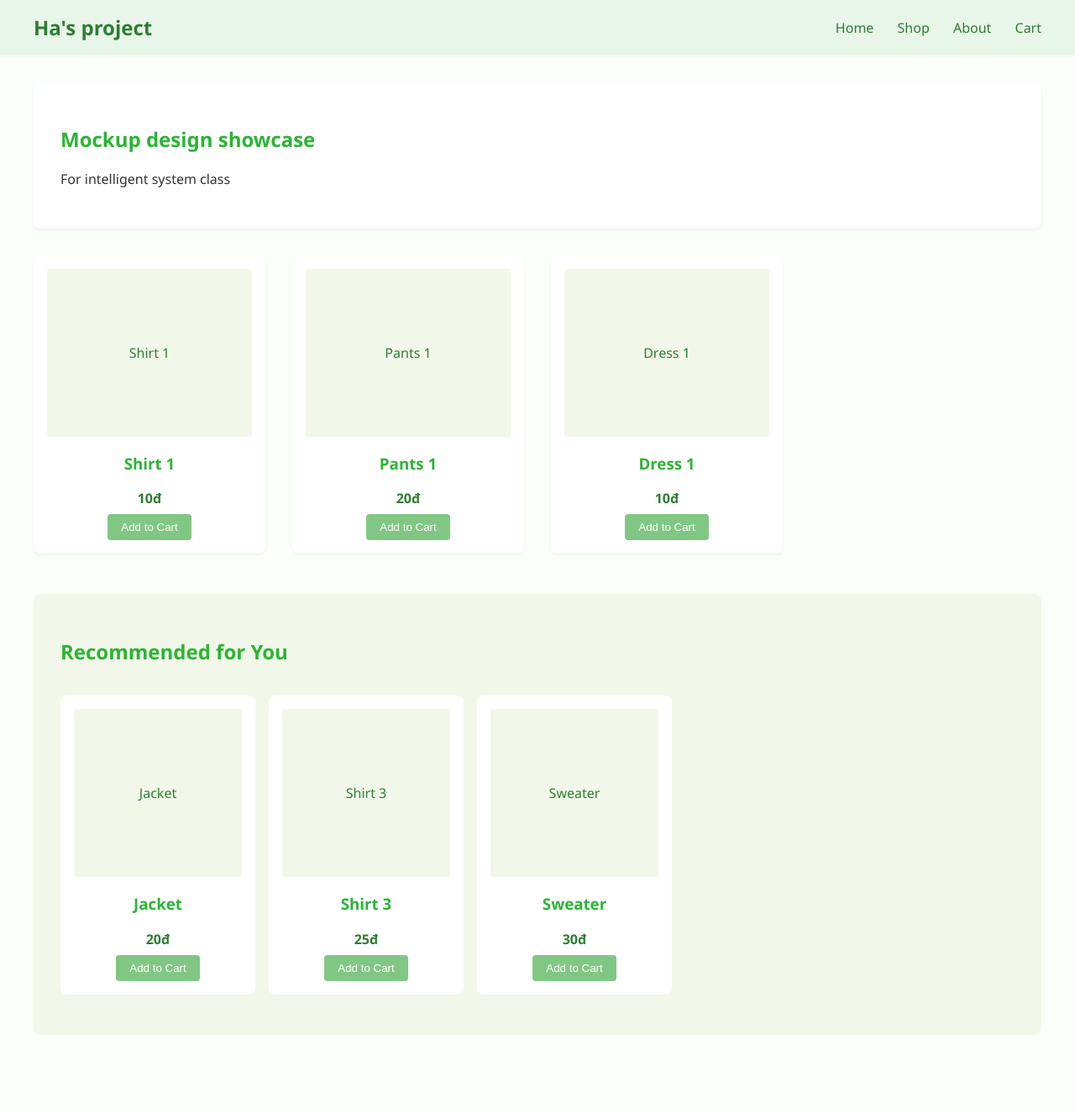
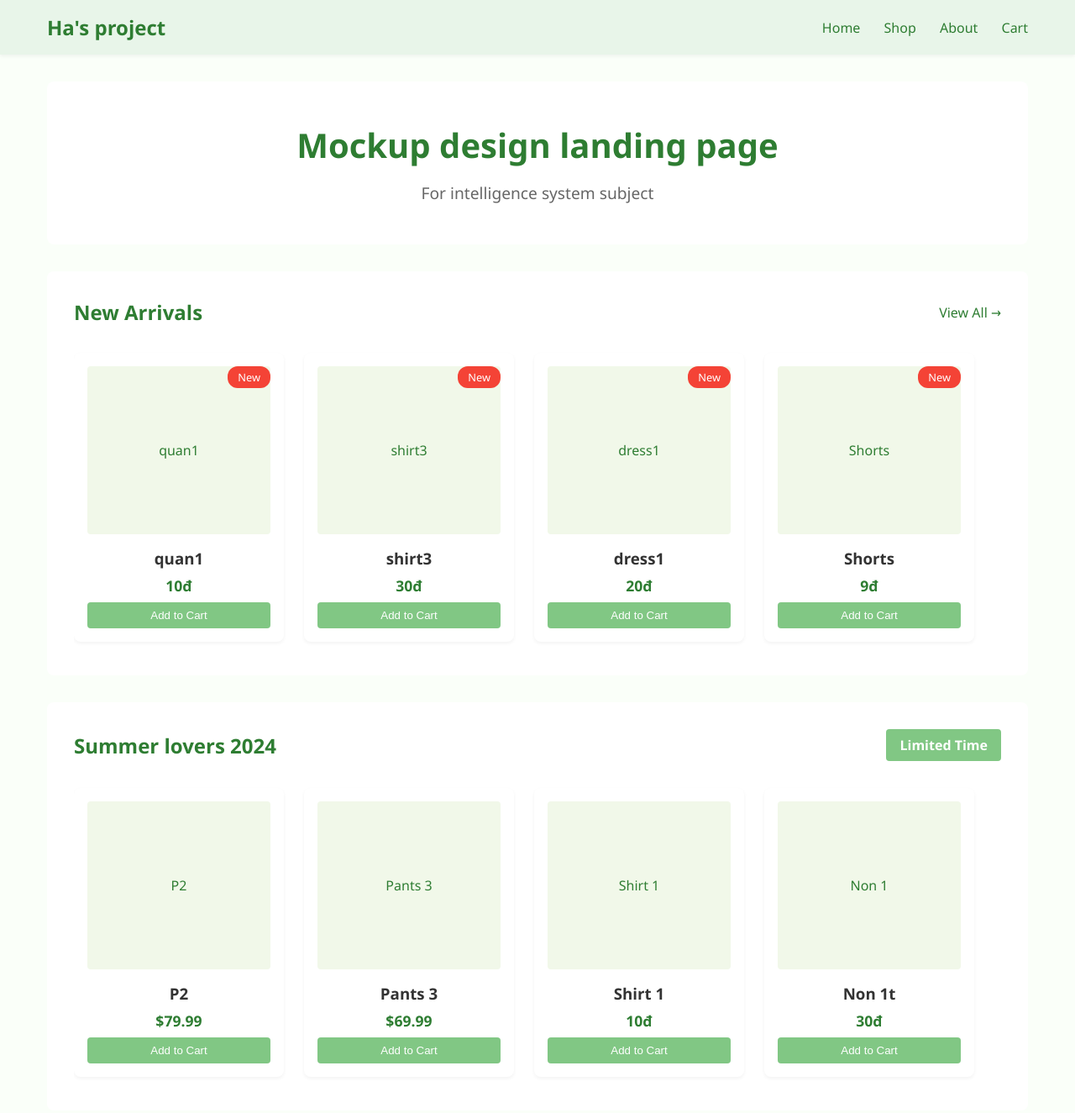
Before and after one commit to lehuuha562/Ha-project-for-intel-system-subject, a plain HTML site: page index.html in a window 1280 px wide. Shown: the top 1325 px of the page at 84% size. Before the commit the page ends 1264 px from the top, so only its background shows below. Drawn offline with Linux system fonts and the light colour scheme.

Commit message:
Update index.html

```diff
--- a/index.html
+++ b/index.html
@@ -3,7 +3,7 @@
 <head>
     <meta charset="UTF-8">
     <meta name="viewport" content="width=device-width, initial-scale=1.0">
-    <title>Ha's Project</title>
+    <title>EcoStyle - Sustainable Fashion</title>
     <style>
         :root {
             --primary-color: #E8F5E9;
@@ -13,9 +13,13 @@
             --light-bg: #FAFFF9;
         }
 
-        body {
+        * {
             margin: 0;
             padding: 0;
+            box-sizing: border-box;
+        }
+
+        body {
             font-family: 'Segoe UI', Tahoma, Geneva, Verdana, sans-serif;
             background-color: var(--light-bg);
             color: #333;
@@ -25,6 +29,9 @@
             background-color: var(--primary-color);
             padding: 1rem;
             box-shadow: 0 2px 4px rgba(0,0,0,0.05);
+            position: sticky;
+            top: 0;
+            z-index: 1000;
         }
 
         nav {
@@ -33,6 +40,7 @@
             align-items: center;
             max-width: 1200px;
             margin: 0 auto;
+            padding: 0 1rem;
         }
 
         .logo {
@@ -45,26 +53,78 @@
             margin-left: 1.5rem;
             color: var(--text-color);
             text-decoration: none;
+            font-weight: 500;
+        }
+
+        .nav-links a:hover {
+            color: var(--accent-color);
         }
 
         main {
             max-width: 1200px;
-            margin: 2rem auto;
-            padding: 0 1rem;
+            margin: 0 auto;
+            padding: 2rem 1rem;
+        }
+
+        section {
+            margin-bottom: 3rem;
         }
 
         .featured {
             background-color: white;
+            padding: 3rem 2rem;
+            border-radius: 8px;
+            margin-bottom: 2rem;
+            text-align: center;
+            background-image: linear-gradient(to right, rgba(255,255,255,0.9), rgba(255,255,255,0.7));
+            position: relative;
+        }
+
+        .featured h1 {
+            font-size: 2.5rem;
+            margin-bottom: 1rem;
+            color: var(--text-color);
+        }
+
+        .featured p {
+            font-size: 1.2rem;
+            color: #666;
+        }
+
+        .new-arrivals, .seasonal-section {
+            background-color: white;
             padding: 2rem;
             border-radius: 8px;
             margin-bottom: 2rem;
-            box-shadow: 0 2px 4px rgba(0,0,0,0.05);
         }
 
-        .product-grid {
-            display: grid;
-            grid-template-columns: repeat(auto-fill, minmax(250px, 1fr));
-            gap: 2rem;
+        .section-header {
+            display: flex;
+            justify-content: space-between;
+            align-items: center;
+            margin-bottom: 1.5rem;
+        }
+
+        .section-header h2 {
+            color: var(--text-color);
+        }
+
+        .view-all {
+            color: var(--text-color);
+            text-decoration: none;
+            font-weight: 500;
+        }
+
+        .scrollable-products {
+            display: flex;
+            gap: 1.5rem;
+            overflow-x: auto;
+            padding: 0.5rem 0;
+            scrollbar-width: none;
+        }
+
+        .scrollable-products::-webkit-scrollbar {
+            display: none;
         }
 
         .product-card {
@@ -74,6 +134,8 @@
             text-align: center;
             box-shadow: 0 2px 4px rgba(0,0,0,0.05);
             transition: transform 0.2s;
+            min-width: 250px;
+            position: relative;
         }
 
         .product-card:hover {
@@ -92,27 +154,60 @@
             color: var(--text-color);
         }
 
+        .new-badge {
+            background-color: #F44336;
+            color: white;
+            padding: 0.25rem 0.75rem;
+            border-radius: 12px;
+            font-size: 0.8rem;
+            position: absolute;
+            top: 1rem;
+            right: 1rem;
+        }
+
+        .price {
+            color: var(--text-color);
+            font-weight: bold;
+            margin: 0.5rem 0;
+            font-size: 1.1rem;
+        }
+
+        button {
+            background-color: var(--accent-color);
+            color: white;
+            border: none;
+            padding: 0.5rem 1rem;
+            border-radius: 4px;
+            cursor: pointer;
+            transition: background-color 0.2s;
+            font-weight: 500;
+            width: 100%;
+        }
+
+        button:hover {
+            background-color: #66BB6A;
+        }
+
         .recommendations {
-            margin-top: 3rem;
+            margin: 3rem auto;
             padding: 2rem;
             background-color: var(--secondary-color);
             border-radius: 8px;
+            max-width: 900px;
+        }
+
+        .recommendations h2 {
+            color: var(--text-color);
+            margin-bottom: 1.5rem;
         }
 
         .recommendation-items {
-            display: flex;
+            display: grid;
+            grid-template-columns: repeat(3, 1fr);
             gap: 1rem;
-            overflow-x: auto;
-            padding: 1rem 0;
-            scrollbar-width: none;
-        }
-
-        .recommendation-items::-webkit-scrollbar {
-            display: none;
         }
 
         .recommendation-card {
-            min-width: 200px;
             background: white;
             padding: 1rem;
             border-radius: 8px;
@@ -124,28 +219,36 @@
             transform: translateY(-2px);
         }
 
-        button {
+        .recommendation-card .product-image {
+            height: 180px;
+        }
+
+        .seasonal-badge {
             background-color: var(--accent-color);
             color: white;
-            border: none;
             padding: 0.5rem 1rem;
             border-radius: 4px;
-            cursor: pointer;
-            transition: background-color 0.2s;
+            font-weight: bold;
         }
 
-        button:hover {
-            background-color: #66BB6A;
+        @media (max-width: 768px) {
+            .recommendation-items {
+                grid-template-columns: repeat(2, 1fr);
             }
 
-        h1, h2, h3 {
-            color: #2db336;
+            .nav-links {
+                display: none;
+            }
         }
 
-        .price {
-            color: var(--text-color);
-            font-weight: bold;
-            margin: 0.5rem 0;
+        @media (max-width: 480px) {
+            .recommendation-items {
+                grid-template-columns: 1fr;
+            }
+
+            .featured h1 {
+                font-size: 2rem;
+            }
         }
     </style>
 </head>
@@ -164,11 +267,65 @@
 
     <main>
         <section class="featured">
-            <h1>Mockup design showcase</h1>
-            <p>For intelligent system class</p>
+            <h1>Mockup design landing page</h1>
+            <p>For intelligence system subject</p>
         </section>
 
-        <section class="product-grid">
+        <section class="new-arrivals">
+            <div class="section-header">
+                <h2>New Arrivals</h2>
+                <a href="#" class="view-all">View All →</a>
+            </div>
+            <div class="scrollable-products">
+                <div class="product-card">
+                    <div class="new-badge">New</div>
+                    <div class="product-image">quan1</div>
+                    <h3>quan1</h3>
+                    <p class="price">10đ</p>
+                    <button>Add to Cart</button>
+                </div>
+                <div class="product-card">
+                    <div class="new-badge">New</div>
+                    <div class="product-image">shirt3</div>
+                    <h3>shirt3</h3>
+                    <p class="price">30đ</p>
+                    <button>Add to Cart</button>
+                </div>
+                <div class="product-card">
+                    <div class="new-badge">New</div>
+                    <div class="product-image">dress1</div>
+                    <h3>dress1</h3>
+                    <p class="price">20đ</p>
+                    <button>Add to Cart</button>
+                </div>
+                <div class="product-card">
+                    <div class="new-badge">New</div>
+                    <div class="product-image">Shorts</div>
+                    <h3>Shorts</h3>
+                    <p class="price"9>9đ</p>
+                    <button>Add to Cart</button>
+                </div>
+            </div>
+        </section>
+
+        <section class="seasonal-section">
+            <div class="section-header">
+                <h2>Summer lovers 2024</h2>
+                <span class="seasonal-badge">Limited Time</span>
+            </div>
+            <div class="scrollable-products">
+                <div class="product-card">
+                    <div class="product-image">P2</div>
+                    <h3>P2</h3>
+                    <p class="price">$79.99</p>
+                    <button>Add to Cart</button>
+                </div>
+                <div class="product-card">
+                    <div class="product-image">Pants 3</div>
+                    <h3>Pants 3</h3>
+                    <p class="price">$69.99</p>
+                    <button>Add to Cart</button>
+                </div>
                 <div class="product-card">
                     <div class="product-image">Shirt 1</div>
                     <h3>Shirt 1</h3>
@@ -176,16 +333,11 @@
                     <button>Add to Cart</button>
                 </div>
                 <div class="product-card">
-                <div class="product-image">Pants 1</div>
-                <h3>Pants 1</h3>
-                <p class="price">20đ</p>
+                    <div class="product-image">Non 1</div>
+                    <h3>Non 1t</h3>
+                    <p class="price">30đ</p>
                     <button>Add to Cart</button>
                 </div>
-            <div class="product-card">
-                <div class="product-image">Dress 1</div>
-                <h3>Dress 1</h3>
-                <p class="price">10đ</p>
-                <button>Add to Cart</button>
             </div>
         </section>
 
@@ -193,20 +345,20 @@
             <h2>Recommended for You</h2>
             <div class="recommendation-items">
                 <div class="recommendation-card">
-                    <div class="product-image">Jacket</div>
-                    <h3>Jacket</h3>
+                    <div class="product-image">Jacket 1</div>
+                    <h3>Jacket 1</h3>
                     <p class="price">20đ</p>
                     <button>Add to Cart</button>
                 </div>
                 <div class="recommendation-card">
-                    <div class="product-image">Shirt 3</div>
-                    <h3>Shirt 3</h3>
-                    <p class="price">25đ</p>
+                    <div class="product-image">Shirt 1</div>
+                    <h3>Shirt 1</h3>
+                    <p class="price">10đ</p>
                     <button>Add to Cart</button>
                 </div>
                 <div class="recommendation-card">
-                    <div class="product-image">Sweater</div>
-                    <h3>Sweater</h3>
+                    <div class="product-image">Sweater2</div>
+                    <h3>Sweater2</h3>
                     <p class="price">30đ</p>
                     <button>Add to Cart</button>
                 </div>
```
Lines whose indentation alone changed are shown as unchanged.
